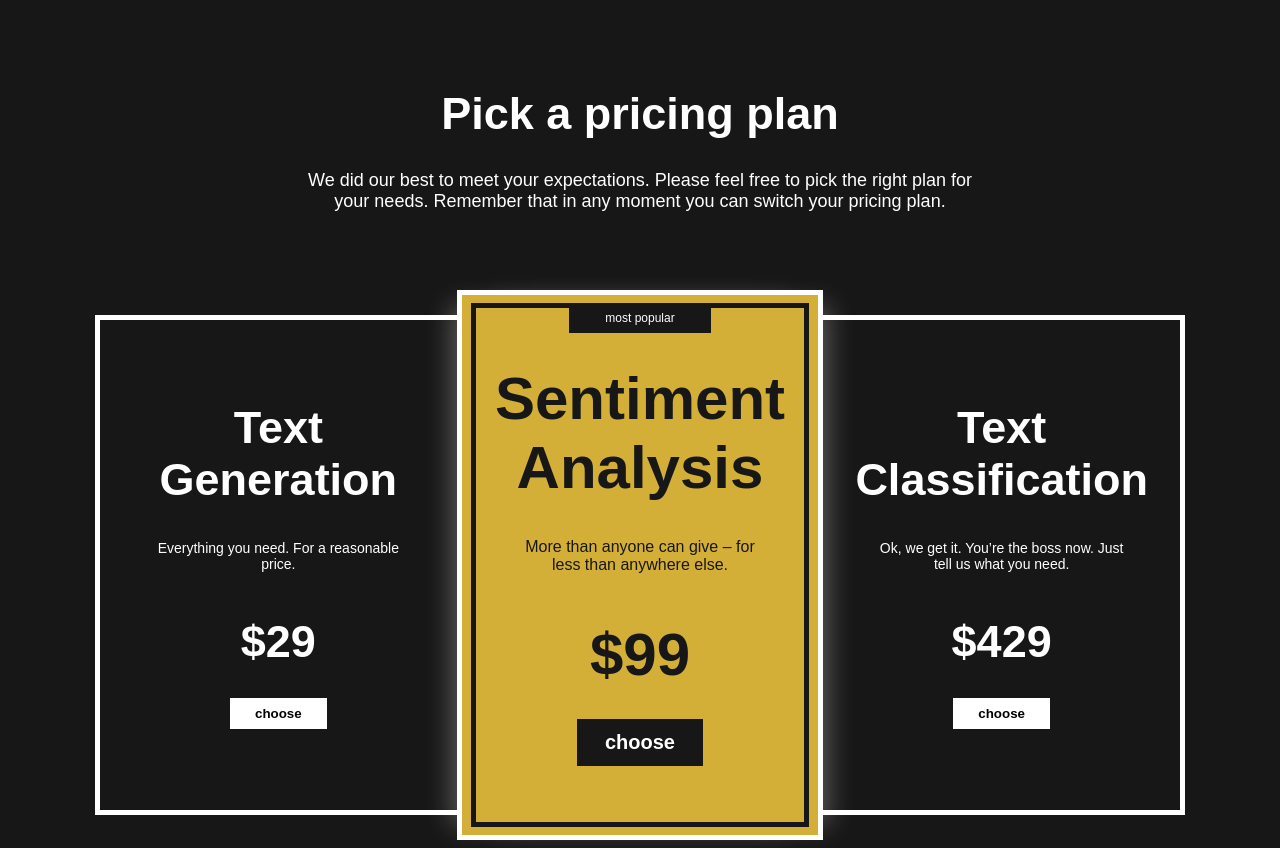
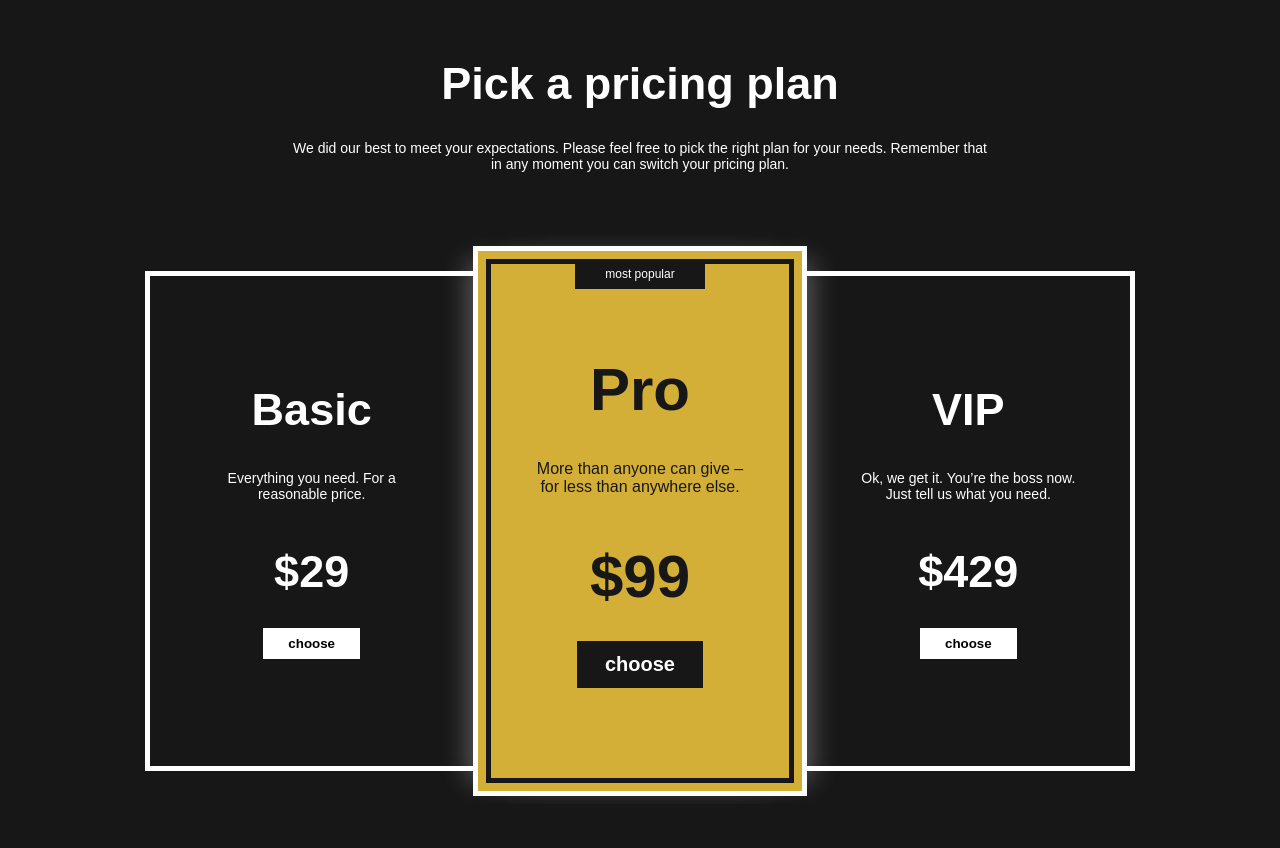
Before and after one commit to Piotrekszmel/University-Project-NLP, a Flask app: page / in a window 1280 px wide. After the commit the page ends 798 px from the top, so only its background shows below. Run offline with Flask 2, Linux system fonts and the light colour scheme.

Commit message:
styled main page

```diff
--- a/app/static/css/index.css
+++ b/app/static/css/index.css
@@ -16,7 +16,7 @@ body {
   justify-content: center;
   align-items: center;
   flex-direction: column;
-  padding: 50px 0 0;
+  padding: 20px 0 0;
 }
 
 .info {
@@ -28,12 +28,12 @@ body {
   font-size: 45px;
 }
 .info__description {
-  font-size: 18px;
+  font-size: 14px;
 }
 
 .container {
   display: grid;
-  max-width: 1100px;
+  max-width: 1000px;
   align-items: center;
 }
 @media (min-width: 800px) {
--- a/app/templates/index.html
+++ b/app/templates/index.html
@@ -13,19 +13,19 @@
 </div>
 <div class="container">
   <div class="box">
-    <h2 class="box__title">Text Generation</h2>
+    <h2 class="box__title">Basic</h2>
     <p class="box__description">Everything you need. For a reasonable price.</p>
     <p class="box__price">$29</p>
     <button class="box__button">choose</button>
   </div>
   <div class="box box--featured">
-    <h2 class="box__title">Sentiment Analysis</h2>
+    <h2 class="box__title">Pro</h2>
     <p class="box__description">More than anyone can give – for less than anywhere else.</p>
     <p class="box__price">$99</p>
     <button class="box__button">choose</button>
   </div>
   <div class="box">
-    <h2 class="box__title">Text Classification</h2>
+    <h2 class="box__title">VIP</h2>
     <p class="box__description">Ok, we get it. You’re the boss now. Just tell us what you need.</p>
     <p class="box__price">$429</p>
     <button class="box__button">choose</button>
```
